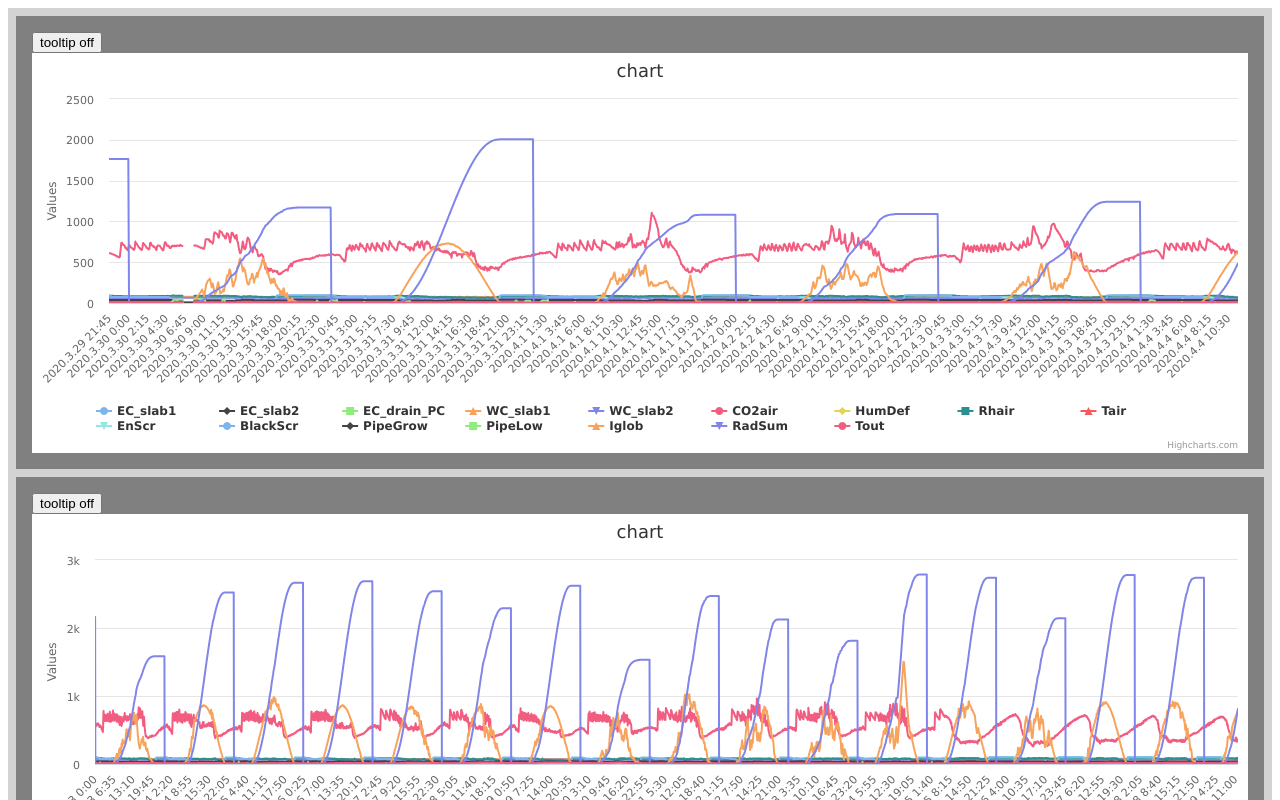
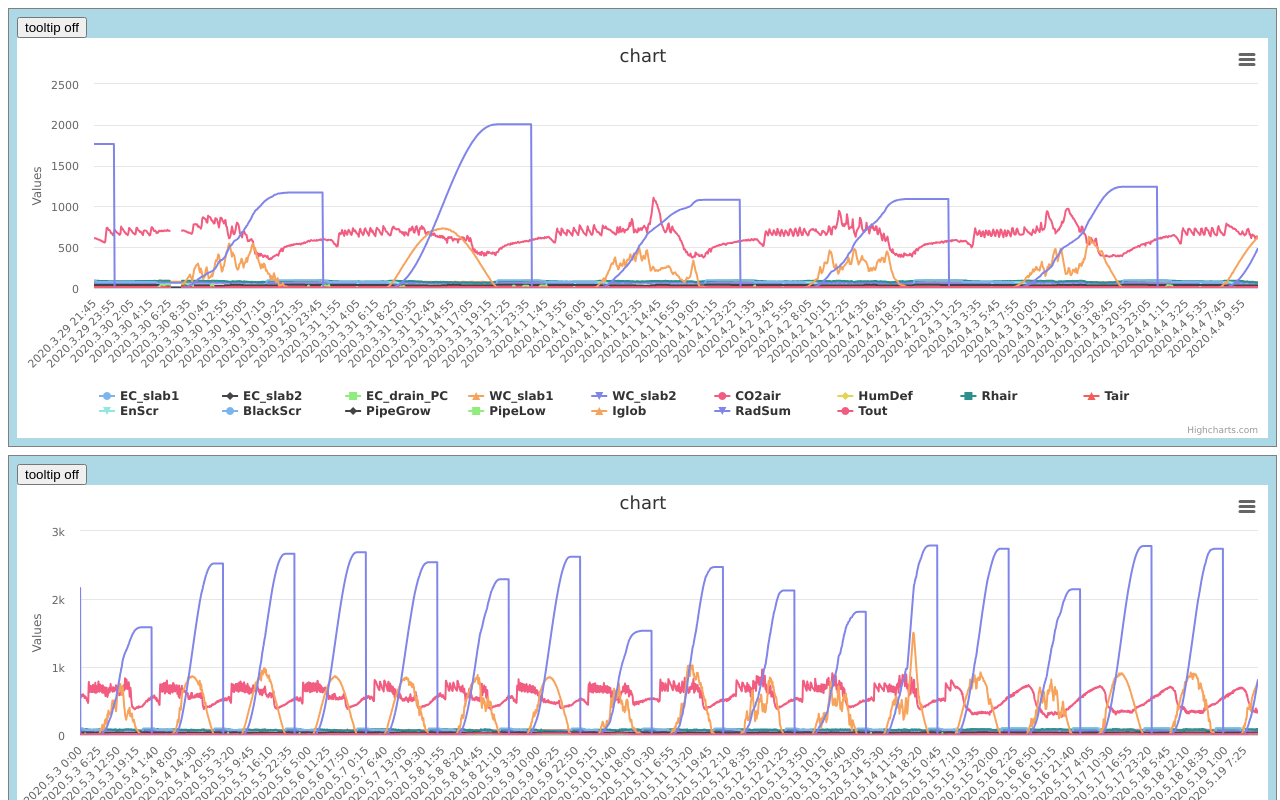
Before and after one commit to hjw4595/data-Visualization, a React (Create React App) app: page / in a window 1280 px wide. Shown: the top 800 px of the page. Built offline with nearby package versions, Linux system fonts and the light colour scheme.

Commit message:
fix MainPage, MainPagePresenter : fix Drag and drop function use hook

```diff
--- a/package.json
+++ b/package.json
@@ -12,6 +12,7 @@
     "react-beautiful-dnd": "^13.0.0",
     "react-dom": "^17.0.1",
     "react-scripts": "4.0.0",
+    "styled-components": "^5.2.1",
     "web-vitals": "^0.2.4"
   },
   "scripts": {
--- a/src/Components/MainPage.js
+++ b/src/Components/MainPage.js
@@ -1,10 +1,10 @@
 // eslint-disable-next-line import/no-anonymous-default-export
-import React, { Component } from "react";
+import React, { useState } from "react";
 import MainPagePresenter from "./MainPagePresenter";
+import { DragDropContext, Droppable } from "react-beautiful-dnd";
+
 import chartData from "../data.json"
-import { DragDropContext, Droppable, Draggable } from "react-beautiful-dnd";
 
-// fake data generator
 const dataNumber =[
   {
     data : chartData.data0
@@ -12,94 +12,54 @@ const dataNumber =[
     data : chartData.data1
   }
 ];
-const getItems = count =>
-  Array.from({ length: count }, (v, k) => k).map(k => ({
-    id: `${k}`,
-    content : dataNumber[k]
-  }));
+const initial = Array.from({ length: 2 }, (v, k) => k).map(k => {
+  const custom = {
+    id: `id-${k}`,
+    content: dataNumber[k]
+  };
+  return custom;
+});
 
-// a little function to help us with reordering the result
 const reorder = (list, startIndex, endIndex) => {
   const result = Array.from(list);
   const [removed] = result.splice(startIndex, 1);
   result.splice(endIndex, 0, removed);
-
   return result;
 };
 
-const grid = 8;
-
-const getItemStyle = (isDragging, draggableStyle) => ({
-  // some basic styles to make the items look a bit nicer
-  userSelect: "none",
-  padding: grid * 2,
-  margin: `0 0 ${grid}px 0`,
-
-  // change background colour if dragging
-  background: isDragging ? "lightgreen" : "grey",
-
-  // styles we need to apply on draggables
-  ...draggableStyle
+const DataList = React.memo(function dataList({ datas }) {
+  return datas.map((data, index) => (
+    <MainPagePresenter data={data} index={index} key={data.id} />
+  ));
 });
 
-const getListStyle = isDraggingOver => ({
-  background: isDraggingOver ? "lightblue" : "lightgrey",
-  padding: grid,
-});
+function MainPage() {
+  const [state, setState] = useState({ datas: initial });
 
-class MainPage extends Component {
-  constructor(props) {
-    super(props);
-    this.state = {
-      items: getItems(dataNumber.length),
-    };
-    this.onDragEnd = this.onDragEnd.bind(this);
-  }
-
-  onDragEnd(result) {
-    // dropped outside the list
+  function onDragEnd(result) {
     if (!result.destination) {
       return;
     }
 
-    const items = reorder(
-      this.state.items,
+    if (result.destination.index === result.source.index) {
+      return;
+    }
+
+    const datas = reorder(
+      state.datas,
       result.source.index,
       result.destination.index
     );
 
-    this.setState({
-      items,
-    });
+    setState({ datas });
   }
 
-  render() {
   return (
-      <DragDropContext onDragEnd={this.onDragEnd}>
-        <Droppable droppableId="droppable">
-          {(provided, snapshot) => (
-            <div
-              {...provided.droppableProps}
-              ref={provided.innerRef}
-              style={getListStyle(snapshot.isDraggingOver)}
-            >
-              {this.state.items.map((item, index) => (
-                <Draggable key={item.id} draggableId={item.id} index={index}>
-                  {(provided, snapshot) => (
-                    <div
-                      ref={provided.innerRef}
-                      {...provided.draggableProps}
-                      {...provided.dragHandleProps}
-                      style={getItemStyle(
-                        snapshot.isDragging,
-                        provided.draggableProps.style
-                      )}
-                    >
-                      <MainPagePresenter chartData={item.content.data} />
-                    </div>
-                  )}
-                </Draggable>
-              ))}
+    <DragDropContext onDragEnd={onDragEnd}>
+      <Droppable droppableId="list">
+        {provided => (
+          <div ref={provided.innerRef} {...provided.droppableProps}>
+            <DataList datas={state.datas} />
             {provided.placeholder}
           </div>
         )}
@@ -107,6 +67,4 @@ class MainPage extends Component {
     </DragDropContext>
   );
 }
-}
-
 export default MainPage;
--- a/src/Components/MainPagePresenter.js
+++ b/src/Components/MainPagePresenter.js
@@ -1,12 +1,32 @@
 import React from "react";
 import LineChart from "./highchart/LineChart";
+import styled from "styled-components";
+import { Draggable } from "react-beautiful-dnd";
 
-const MainPagePresenter = ({chartData}) => {
-return (
-  <>
-  <LineChart chartData={chartData} />
-  </>
-  )
+const grid = 8;
+const DataItem = styled.div`
+  display: flex;
+  justify-content: center;
+  width: 99%;
+  border: 1px solid grey;
+  margin-bottom: ${grid}px;
+  background-color: lightblue;
+  padding: ${grid}px;
+`;
+
+function MainPagePresenter({ data, index }) {
+  return (
+    <Draggable draggableId={data.id} index={index}>
+      {provided => (
+        <DataItem
+          ref={provided.innerRef}
+          {...provided.draggableProps}
+          {...provided.dragHandleProps}
+        >
+          <LineChart chartData={data.content.data}/>
+        </DataItem>
+      )}
+    </Draggable>
+  );
 }
-
 export default MainPagePresenter;
--- a/src/Components/highchart/LineChart.js
+++ b/src/Components/highchart/LineChart.js
@@ -1,7 +1,14 @@
 import React, {useState} from "react";
 import HighchartsReact from "highcharts-react-official";
-import Highcharts from "highcharts/highstock";
+import Highcharts from "highcharts";
+import styled from "styled-components";
 
+require("highcharts/modules/exporting")(Highcharts);
+require("highcharts/modules/export-data")(Highcharts);
+
+const Container = styled.div`
+  width: 100%;
+`
 const LineChart = ({ chartData }) => {
   const dateTime = chartData.map(data => data.time)
   const EC_slab1 = chartData.map(data => data.EC_slab1)
@@ -23,6 +30,19 @@ const LineChart = ({ chartData }) => {
 
   const [changeTooltip, setChangeTooltip] = useState(true)
   const options = {
+    exporting: {
+      enabled: true,
+      buttons: {
+          contextButton: {
+              menuItems: [{
+                  text: 'CSV file Download',
+                  onclick: function() {
+                    console.log(this.getCSV());
+                  }
+              }]
+          }
+      }
+  },
     chart : {
       zoomType: 'x'
     },
@@ -99,19 +119,20 @@ const LineChart = ({ chartData }) => {
       {
         name: "Tout",
         data : Tout
-      }
-      ]}
+      }]
+    }
 
   function TooltipSwitch({tooltip}){
     return function(event){
       return setChangeTooltip(!tooltip.enabled)
     }
   }
+
   return (
-    <>
+    <Container>
     <button onClick={(TooltipSwitch(options))}>tooltip {options.tooltip.enabled ? "off" : "on"}</button>
     <HighchartsReact highcharts={Highcharts} options={options} />
-    </>
+    </Container>
   )
   }
 
```
Also changed, not shown: 1 other file (tests, documents, lock files or other folders). Lines whose indentation alone changed are shown as unchanged.
